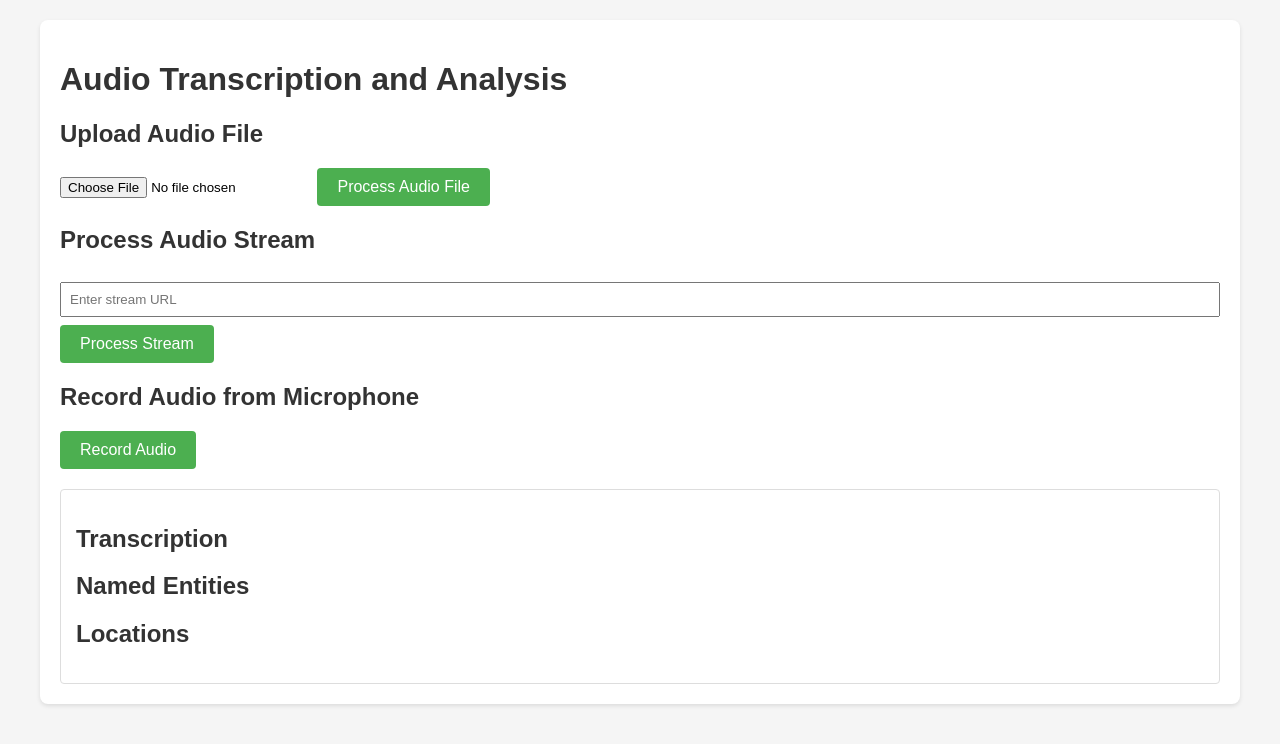
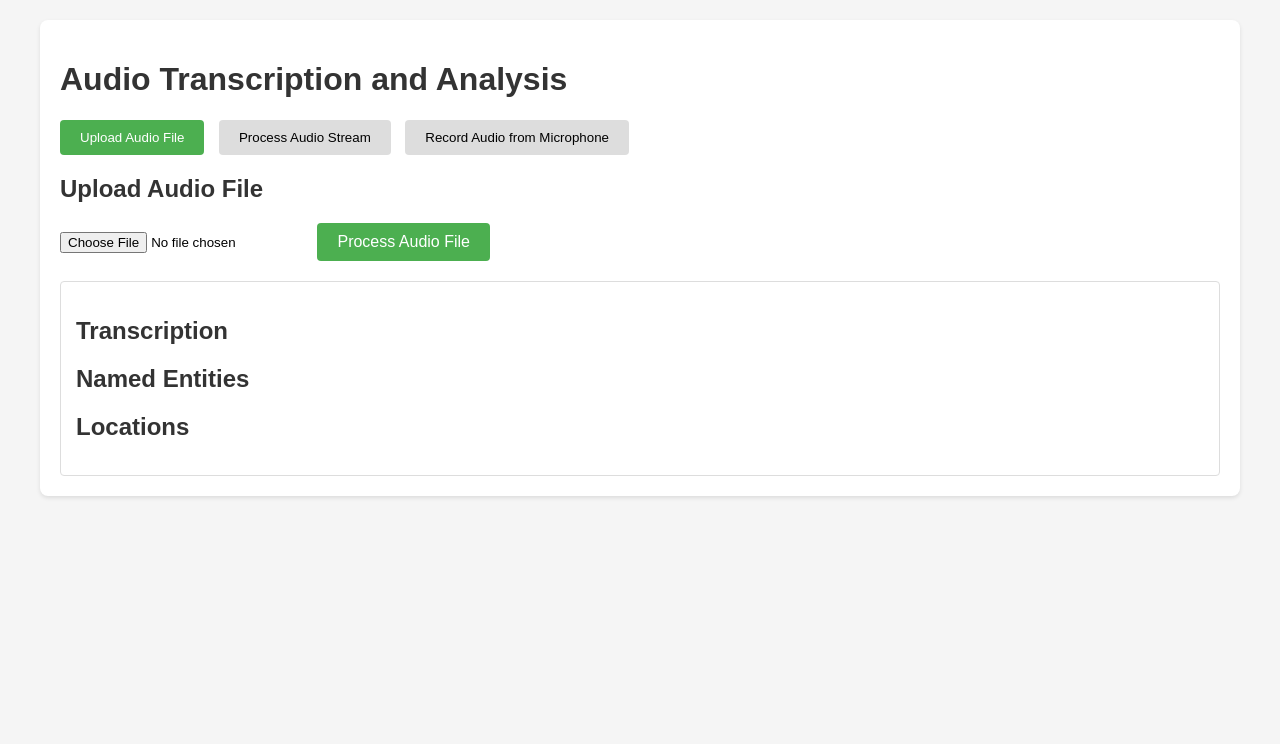
Before and after one commit to IMnDEVmode2024/12scan, a Flask app: page / in a window 1280 px wide. Shown: the top 744 px of the page. Run offline with Flask 3, Linux system fonts and the light colour scheme.

Commit message:
modified:   app.py 	modified:   modules/audio.py 	modified:   templates/layout2.html

```diff
--- a/app.py
+++ b/app.py
@@ -1,9 +1,9 @@
 import os
 import warnings
-from flask import Flask, render_template, jsonify, request, Response
+from flask import Flask, render_template, jsonify, request, Response # type: ignore
 from modules import audio, transcribe, nlp
 from modules.geo import GeoLocator
-import soundfile
+import soundfile # type: ignore
 from modules import db
 import pyaudio
 import wave
--- a/modules/audio.py
+++ b/modules/audio.py
@@ -1,9 +1,9 @@
 import pydub
 import requests
 import time
-import librosa
-import soundfile
-import noisereduce as nr
+import librosa # type: ignore
+import soundfile # type: ignore
+import noisereduce as nr # type: ignore
 import numpy as np
 from typing import Tuple, Optional
 
--- a/templates/layout2.html
+++ b/templates/layout2.html
@@ -22,13 +22,34 @@
             margin-bottom: 20px;
         }
 
-        h1,
-        h2 {
+        h1, h2 {
             color: #333;
         }
 
-        .input-section {
+        .tabs {
             margin-bottom: 20px;
+        }
+
+        .tab-button {
+            padding: 10px 20px;
+            border: none;
+            background-color: #ddd;
+            cursor: pointer;
+            border-radius: 4px;
+            margin-right: 10px;
+        }
+
+        .tab-button.active {
+            background-color: #4CAF50;
+            color: white;
+        }
+
+        .tab-content {
+            display: none;
+        }
+
+        .tab-content.active {
+            display: block;
         }
 
         .button {
@@ -73,35 +94,6 @@
             text-align: center;
         }
 
-        .loading::after {
-            content: "Processing...";
-            animation: dots 1s steps(5, end) infinite;
-        }
-
-        @keyframes dots {
-
-            0%,
-            20% {
-                content: "Processing.";
-            }
-
-            40% {
-                content: "Processing..";
-            }
-
-            60% {
-                content: "Processing...";
-            }
-
-            80% {
-                content: "Processing....";
-            }
-
-            100% {
-                content: "Processing.....";
-            }
-        }
-
         ul {
             list-style-type: none;
             padding: 0;
@@ -121,29 +113,41 @@
     <div class="container">
         <h1>Audio Transcription and Analysis</h1>
 
+        <div class="tabs">
+            <button class="tab-button active" onclick="showTab('upload')">Upload Audio File</button>
+            <button class="tab-button" onclick="showTab('stream')">Process Audio Stream</button>
+            <button class="tab-button" onclick="showTab('record')">Record Audio from Microphone</button>
+        </div>
+
         <!-- File Upload Section -->
+        <div id="uploadTab" class="tab-content active">
             <div class="input-section">
                 <h2>Upload Audio File</h2>
                 <input type="file" id="audioFile" accept="audio/*">
-            <button class="button" onclick="handleFileUpload()">Process Audio File</button>
+                <button class="button" id="uploadButton" onclick="handleFileUpload()">Process Audio File</button>
+            </div>
         </div>
 
         <!-- Stream URL Section -->
+        <div id="streamTab" class="tab-content">
             <div class="input-section">
                 <h2>Process Audio Stream</h2>
                 <input type="text" id="streamUrl" placeholder="Enter stream URL">
-            <button class="button" onclick="handleStreamUrl()">Process Stream</button>
+                <button class="button" id="streamButton" onclick="handleStreamUrl()">Process Stream</button>
+            </div>
         </div>
 
         <!-- Record Audio Section -->
+        <div id="recordTab" class="tab-content">
             <div class="input-section">
                 <h2>Record Audio from Microphone</h2>
-            <button class="button" onclick="handleRecordAudio()">Record Audio</button>
+                <button class="button" id="recordButton" onclick="handleRecordAudio()">Record Audio</button>
                 <div id="recordedAudio"></div>
+            </div>
         </div>
 
         <!-- Loading Indicator -->
-        <div id="loading" class="loading"></div>
+        <div id="loading" class="loading">Processing...</div>
 
         <!-- Results Section -->
         <div class="result-section">
@@ -159,6 +163,20 @@
     </div>
 
     <script>
+        function showTab(tabName) {
+            // Hide all tab contents
+            document.querySelectorAll('.tab-content').forEach(tab => {
+                tab.classList.remove('active');
+            });
+            document.querySelectorAll('.tab-button').forEach(button => {
+                button.classList.remove('active');
+            });
+
+            // Show selected tab content
+            document.getElementById(tabName + 'Tab').classList.add('active');
+            event.target.classList.add('active');
+        }
+
         async function main() {
           function showLoading() {
             document.getElementById('loading').style.display = 'block';
```
Lines whose indentation alone changed are shown as unchanged.
